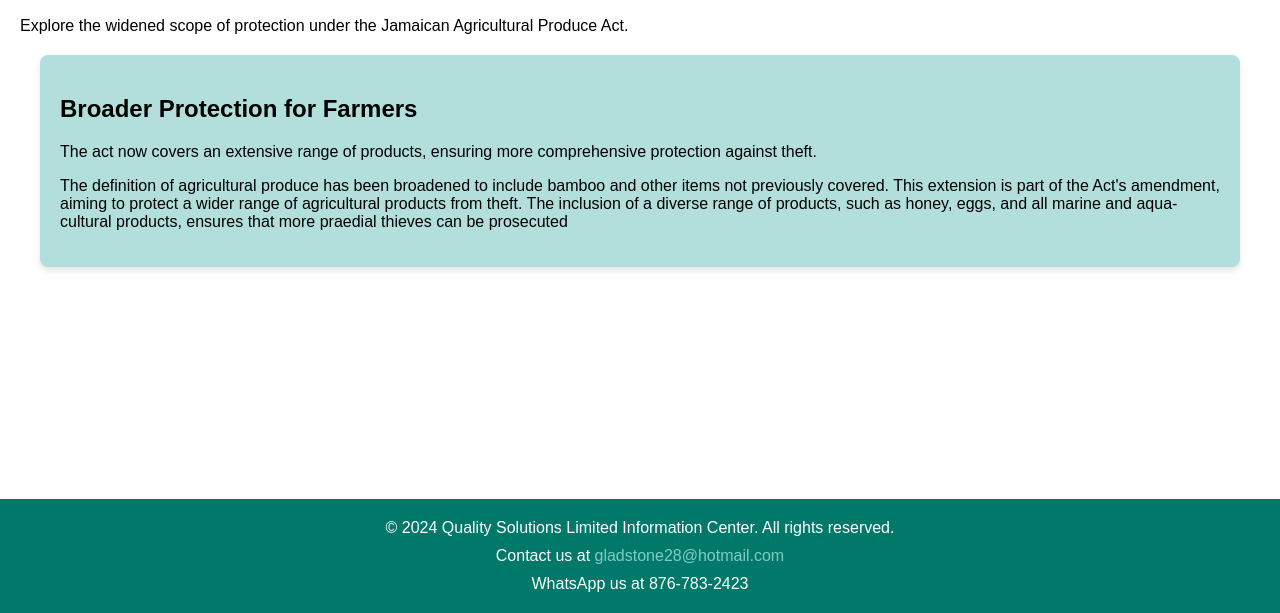
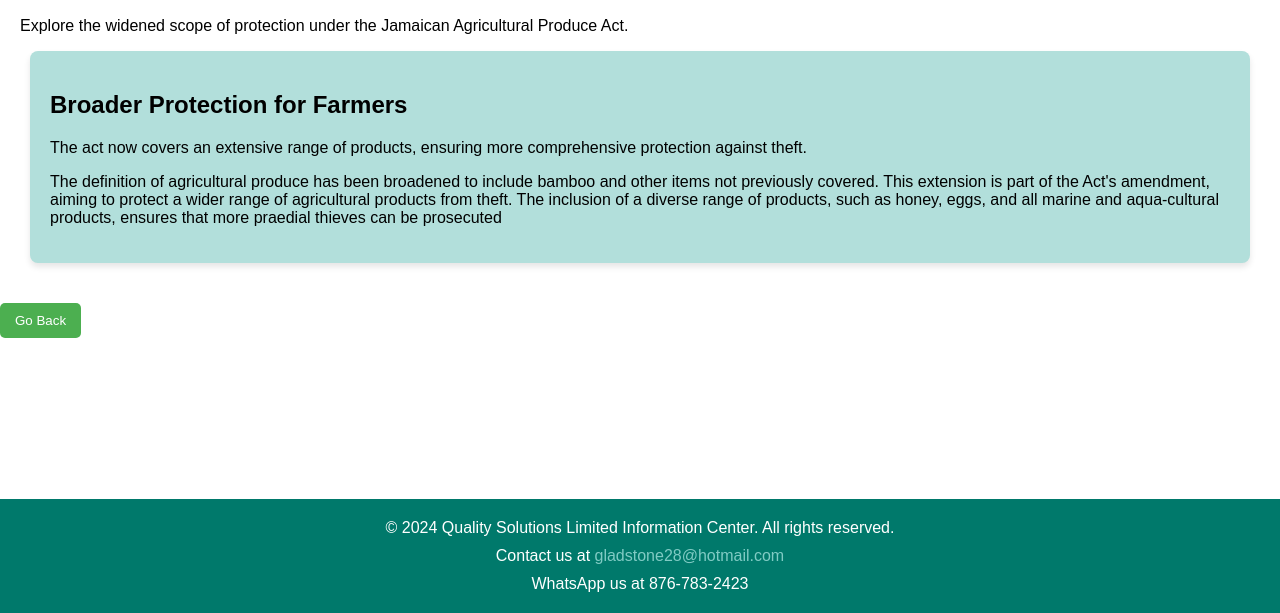
Before and after one commit to gladstone28/AGRICULTURAL_PRODUCE_ACT, a plain HTML site: page ExpansionofAgriculturalProduceDefinition.html in a window 1280 px wide. Shown: the part 187-800 px from the top of the page. Drawn offline with Linux system fonts and the light colour scheme.

Commit message:
add back button to pages

```diff
--- a/ExpansionofAgriculturalProduceDefinition.html
+++ b/ExpansionofAgriculturalProduceDefinition.html
@@ -6,6 +6,7 @@
     <meta name="viewport" content="width=device-width, initial-scale=1.0">
     <title>Expansion of Agricultural Produce Definition</title>
     <link rel="stylesheet" href="style.css">
+    <link rel="stylesheet" href="style2.css">
     <link rel="stylesheet" href="ExpansionofAgriculturalProduceDefinition-style.css">
 </head>
 
@@ -46,6 +47,15 @@
             </p>
         </div>
     </footer>
+    <button onclick="goBack()">Go Back</button>
+
+    <script>
+        function goBack() {
+            window.history.back();
+        }
+    </script>
+
+
     <script src="script.js"></script>
 </body>
 
--- a/style.css
+++ b/style.css
@@ -100,3 +100,16 @@ footer a:hover {
         padding: 0 20px;
     }
 }
+
+button {
+    padding: 10px 15px;
+    background-color: #4CAF50;
+    color: white;
+    border: none;
+    border-radius: 5px;
+    cursor: pointer;
+}
+
+button:hover {
+    background-color: #45a049;
+}
```
Also changed, not shown: EducationandSensitizationEfforts.html (+9 -0 lines), EnhancedLawEnforcementPowers.html (+8 -0 lines), MandatoryUseofReceiptBooks.html (+9 -0 lines), harsherPenalties.html (+9 -0 lines).
